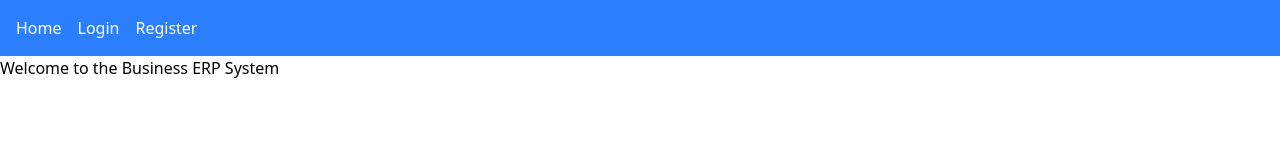
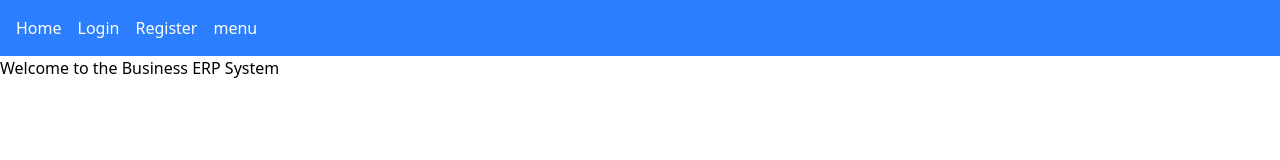
Before and after one commit to NEYAZUDDIN5050/ERP-Model, a React (Vite) app in the folder client/: page / in a window 1280 px wide. Shown: the top 160 px of the page. Built offline with nearby package versions, Linux system fonts and the light colour scheme.

Commit message:
added shadcn and menu side bar

```diff
--- a/client/package.json
+++ b/client/package.json
@@ -16,6 +16,7 @@
     "react": "^19.0.0",
     "react-dom": "^19.0.0",
     "react-icons": "^5.5.0",
+    "react-redux": "^9.2.0",
     "react-router-dom": "^7.5.1",
     "redux": "^5.0.1",
     "tailwindcss": "^4.1.4"
--- a/client/src/App.jsx
+++ b/client/src/App.jsx
@@ -3,6 +3,7 @@ import { BrowserRouter as Router, Routes, Route } from 'react-router-dom';
 import Navbar from './components/common/Navbar';
 import Login from './auth/Login';
 import Register from './auth/Register';
+import Sidebar from './Sidebar';
 // Import other components as needed
 
 const App = () => {
@@ -13,6 +14,7 @@ const App = () => {
         <Route path="/" element={<h1>Welcome to the Business ERP System</h1>} />
         <Route path="/login" element={<Login />} />
         <Route path="/register" element={<Register />} />
+        <Route path="/menu" element={<Sidebar />} />
         {/* Add more routes as needed */}
       </Routes>
     </Router>
--- a/client/src/components/common/Navbar.jsx
+++ b/client/src/components/common/Navbar.jsx
@@ -14,6 +14,9 @@ const Navbar = () => {
         <li>
           <Link to="/register" className="text-white">Register</Link>
         </li>
+        <li>
+          <Link to="/menu" className="text-white">menu</Link>
+        </li>
         {/* Add more links as needed */}
       </ul>
     </nav>
```
Also changed, not shown: 1 other file (tests, documents, lock files or other folders).
